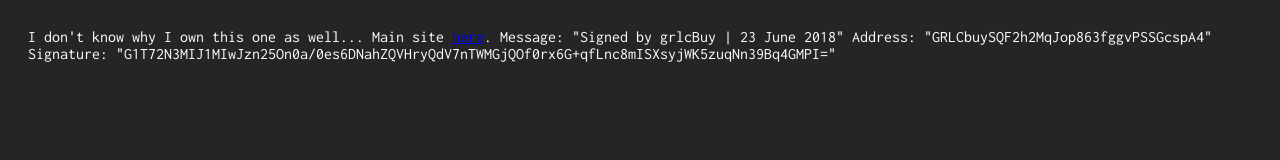
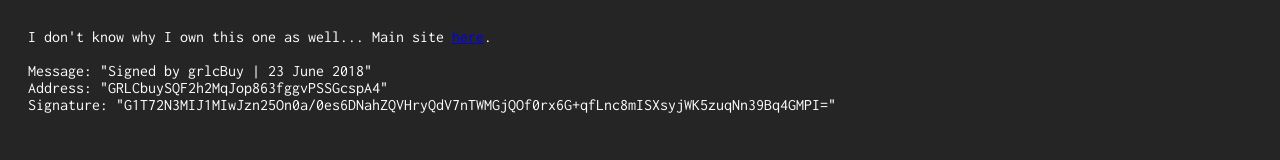
Before and after one commit to grlcBuy/grlcBuy.github.io, a plain HTML site: page index.html in a window 1280 px wide. Drawn offline with Linux system fonts and the light colour scheme.

Commit message:
Update index.html

```diff
--- a/index.html
+++ b/index.html
@@ -15,9 +15,9 @@ body {
 }
 </style>
 <p>I don't know why I own this one as well... Main site <a href="https://grlcbuy.com">here</a>.
-
-Message: "Signed by grlcBuy | 23 June 2018"
-Address: "GRLCbuySQF2h2MqJop863fggvPSSGcspA4"
+<br><br>
+Message: "Signed by grlcBuy | 23 June 2018"<br>
+Address: "GRLCbuySQF2h2MqJop863fggvPSSGcspA4"<br>
 Signature: "G1T72N3MIJ1MIwJzn25On0a/0es6DNahZQVHryQdV7nTWMGjQOf0rx6G+qfLnc8mISXsyjWK5zuqNn39Bq4GMPI="</p>
 </body>
 </html>
```
